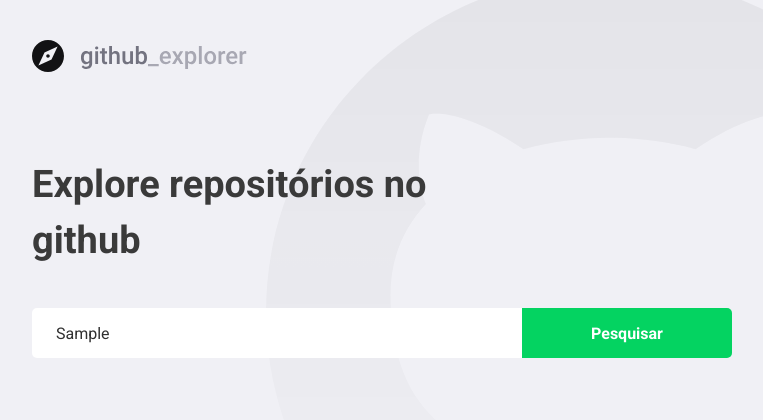
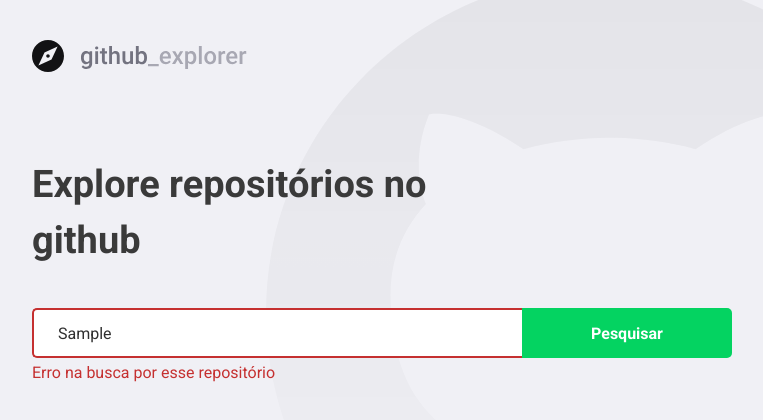
Before and after one commit to WilliamWJD/github-project, a React (Create React App) app: page / in a window 1280 px wide. Both pictures are taken after typing "Sample" into the empty fields and a click on the button "Pesquisar". Shown: the top 420 px of the page, without its empty margins (148-911 px from the left). Built offline with nearby package versions, Linux system fonts and the light colour scheme; no server answers.

Commit message:
tratativa de erros

```diff
--- a/src/pages/Dashboard/index.tsx
+++ b/src/pages/Dashboard/index.tsx
@@ -4,7 +4,7 @@
 
 import logo from '../../assets/logo.svg';
 
-import { Title, Form, Repositories } from './styles';
+import { Title, Form, Repositories, Error } from './styles';
 
 interface Repository {
   full_name: string;
@@ -17,14 +17,27 @@
 
 const Dashboard: React.FC = () => {
   const [newRepo, setNewRepo] = useState('');
+  const [inputError, setInputError] = useState('');
   const [repositories, setRepositories] = useState<Repository[]>([])
 
   async function handleAddRepository(e: FormEvent<HTMLFormElement>): Promise<void> {
     e.preventDefault();
-    const response = await api.get<Repository>(`/repos/${newRepo}`)
-    const repository = response.data;
-    setRepositories([...repositories, repository]);
-    setNewRepo('')
+
+    if (!newRepo) {
+      setInputError('Digite o autor/nome do repositório')
+      return;
+    }
+
+    try {
+      const response = await api.get<Repository>(`/repos/${newRepo}`)
+      const repository = response.data;
+      setRepositories([...repositories, repository]);
+
+      setNewRepo('')
+      setInputError('')
+    } catch (err) {
+      setInputError('Erro na busca por esse repositório')
+    }
   }
 
   return (
@@ -32,10 +45,14 @@
       <img src={logo} alt="Github Explorer" />
       <Title>Explore repositórios no github</Title>
 
-      <Form onSubmit={handleAddRepository}>
+      <Form hasError={!!inputError} onSubmit={handleAddRepository}>
         <input placeholder="Digite o nome do repositório" value={newRepo} onChange={e => setNewRepo(e.target.value)} />
         <button type="submit">Pesquisar</button>
       </Form>
+
+      {inputError && (
+        <Error>{inputError}</Error>
+      )}
 
       <Repositories>
         {repositories.map(repo => (
--- a/src/pages/Dashboard/styles.ts
+++ b/src/pages/Dashboard/styles.ts
@@ -1,5 +1,9 @@
-import styled from 'styled-components';
+import styled, { css } from 'styled-components';
 import { shade } from 'polished';
+
+interface FormProps {
+  hasError: boolean;
+}
 
 export const Title = styled.h1`
     font-size:38px;
@@ -10,7 +14,7 @@
     margin-top:80px;
 `;
 
-export const Form = styled.form`
+export const Form = styled.form<FormProps>`
     margin-top:40px;
     max-width:700px;
 
@@ -23,6 +27,12 @@
         border:0;
         border-radius: 5px 0 0 5px;
         color:#303030;
+        border:2px solid #fff;
+        border-right:0;
+
+        ${(props) => props.hasError && css`
+          border-color:#c53030;
+        `}
 
         &::placeholder{
             color:#a8a8b3;
@@ -43,6 +53,12 @@
             background:${shade(0.2, '#04d361')}
         }
     }
+`;
+
+export const Error = styled.span`
+  display:block;
+  color:#c53030;
+  margin-top:5px;
 `;
 
 export const Repositories = styled.div`
```
